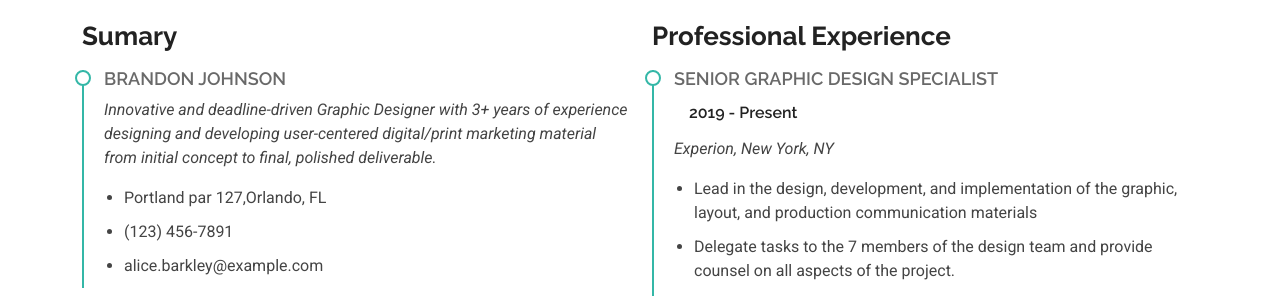
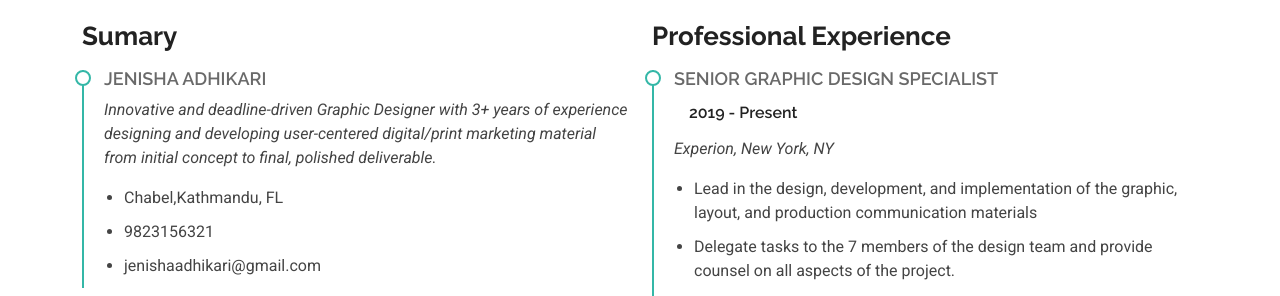
Before and after one commit to devikaghimire/portfolio-website, a plain HTML site: page resume.html in a window 1280 px wide. Shown: the part 304-600 px from the top of the page. Drawn offline with Linux system fonts and the light colour scheme.

Commit message:
committed to

```diff
--- a/resume.html
+++ b/resume.html
@@ -105,12 +105,12 @@
             <h3 class="resume-title">Sumary</h3>
 
             <div class="resume-item pb-0">
-              <h4>Brandon Johnson</h4>
+              <h4>Jenisha Adhikari</h4>
               <p><em>Innovative and deadline-driven Graphic Designer with 3+ years of experience designing and developing user-centered digital/print marketing material from initial concept to final, polished deliverable.</em></p>
               <ul>
-                <li>Portland par 127,Orlando, FL</li>
-                <li>(123) 456-7891</li>
-                <li>alice.barkley@example.com</li>
+                <li>Chabel,Kathmandu, FL</li>
+                <li>9823156321</li>
+                <li>jenishaadhikari@gmail.com</li>
               </ul>
             </div><!-- Edn Resume Item -->
 
```
Also changed, not shown: index.html (+1 -1 lines).
